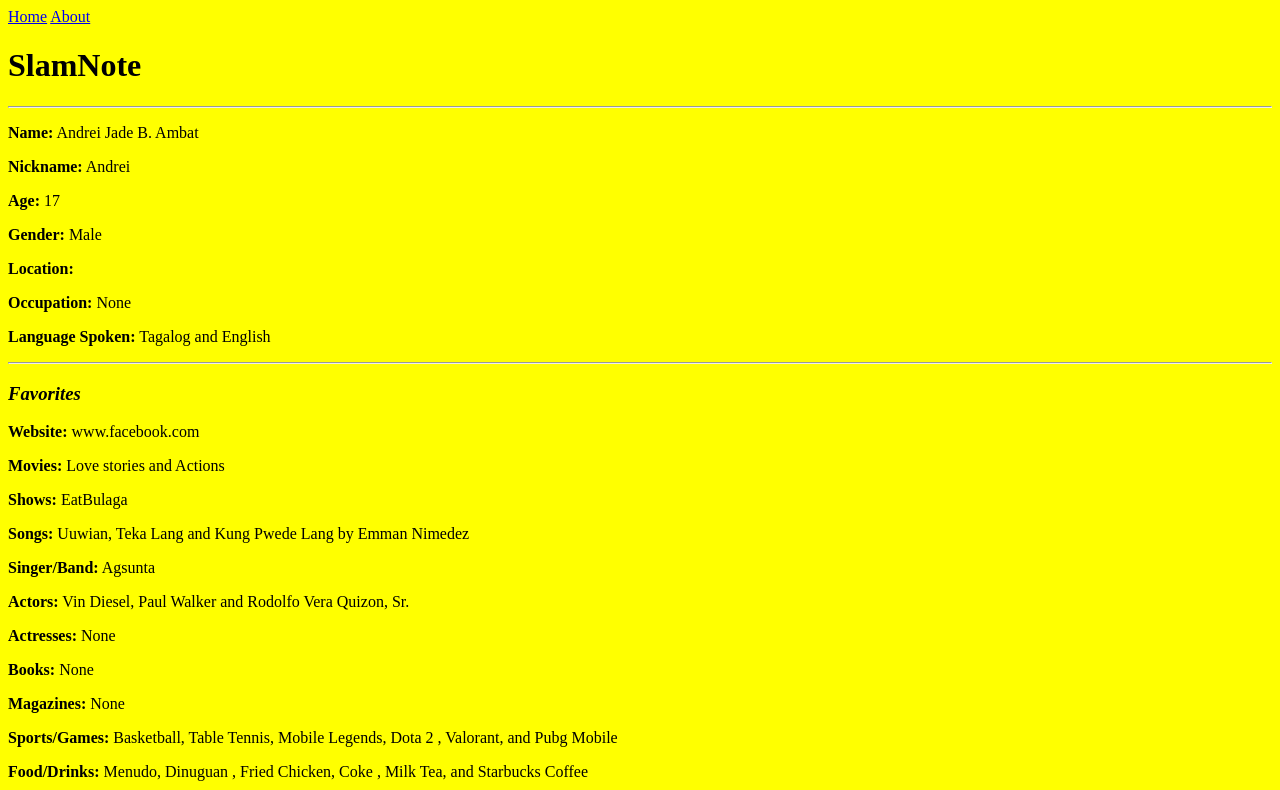
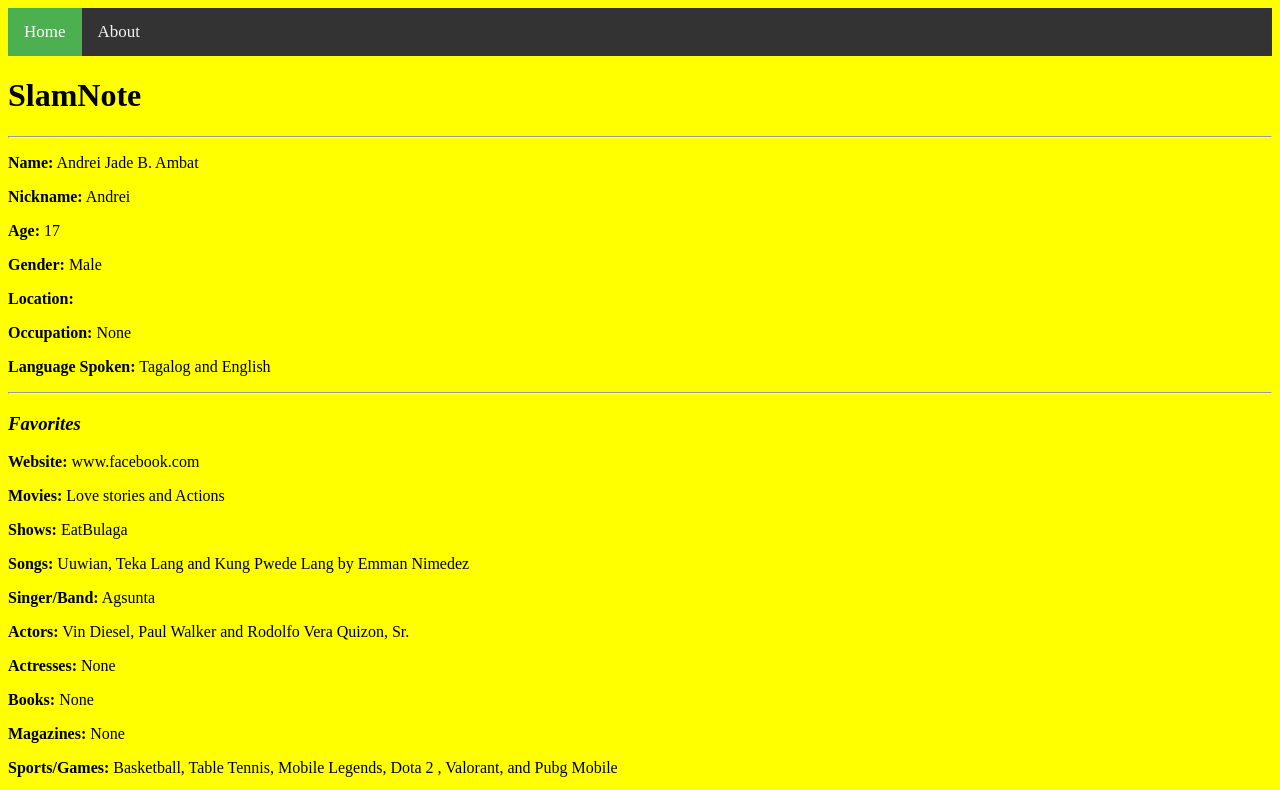
Before and after one commit to AndreiJade/andreijade.github.io, a plain HTML site: page index.html in a window 1280 px wide. Shown: the top 790 px of the page. Drawn offline with Linux system fonts and the light colour scheme.

Commit message:
Update design.css

```diff
--- a/design.css
+++ b/design.css
@@ -1,3 +1,28 @@
 body {
     background-color: yellow;
   }
+
+
+.topnav {
+  background-color: #333;
+  overflow: hidden;
+}
+
+.topnav a {
+  float: left;
+  color: #f2f2f2;
+  text-align: center;
+  padding: 14px 16px;
+  text-decoration: none;
+  font-size: 17px;
+}
+
+.topnav a:hover {
+  background-color: #ddd;
+  color: black;
+}
+
+.topnav a.active {
+  background-color: #4CAF50;
+  color: white;
+}
```
